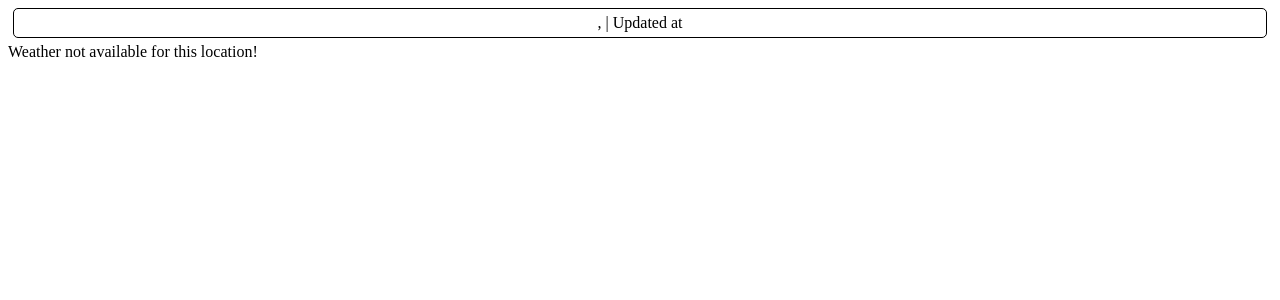
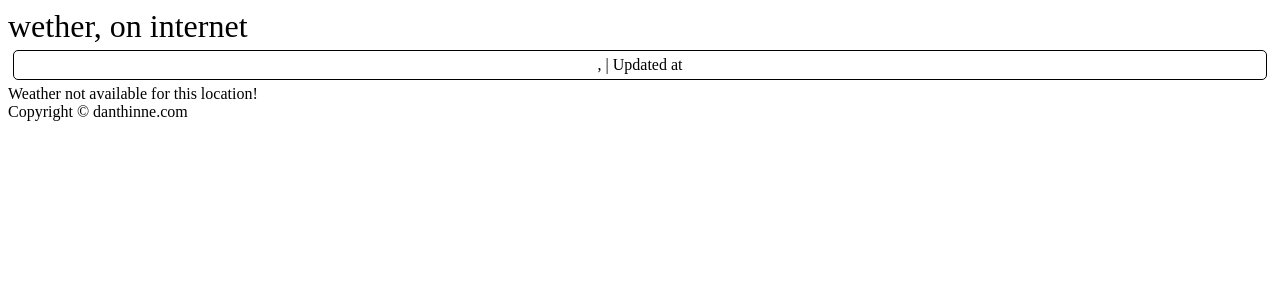
Before and after one commit to sdanthinne/weather_display_nws, a FastAPI app: template app/templates/not_available.html in a window 1280 px wide. Shown: the top 300 px of the page. Run offline with FastAPI, Linux system fonts and the light colour scheme; the template is opened without the code that fills it, so the values that code supplies are empty.

Commit message:
add more stylingh

```diff
--- a/app/templates/base.html
+++ b/app/templates/base.html
@@ -3,12 +3,19 @@
 :root {
         height: 100vh;
 }
+.page-title {
+    font-size: 24pt;
+}
 </style>
 <html>
     <head>
-        <title>Weather</title>
+        <title>Wether, on internet</title>
     </head>
     <body>
+        <div class="page-title">wether, on internet</div>
         {% block content %}{% endblock %}
     </body>
+    <footer>
+        Copyright &copy; danthinne.com
+    </footer>
 </html>
```
Also changed, not shown: app/templates/select_location.html (+22 -6 lines).
